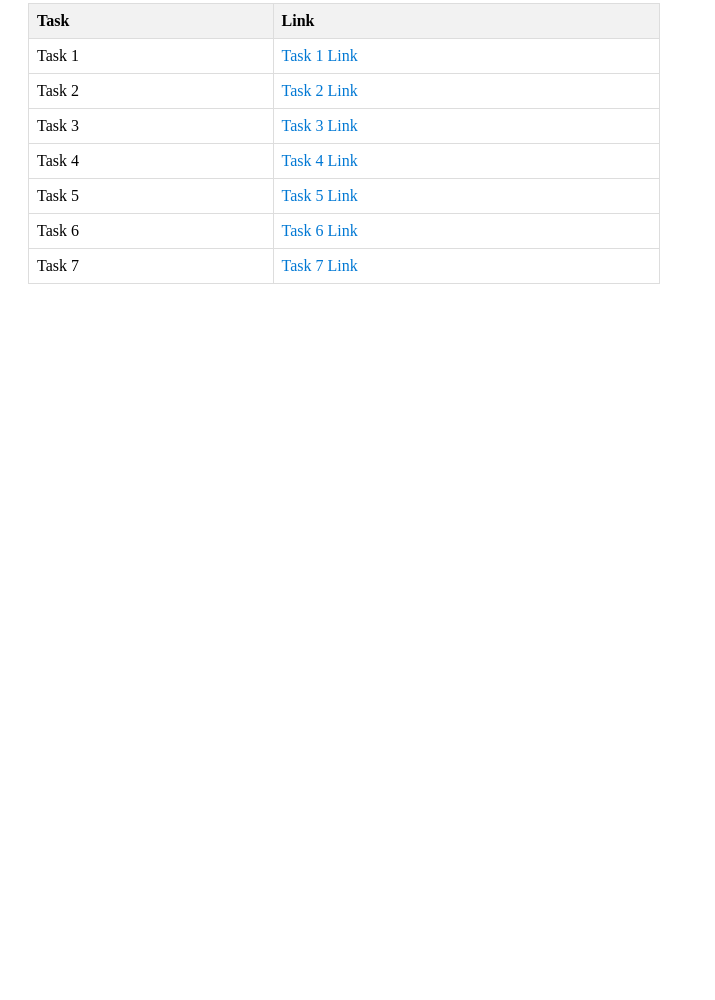
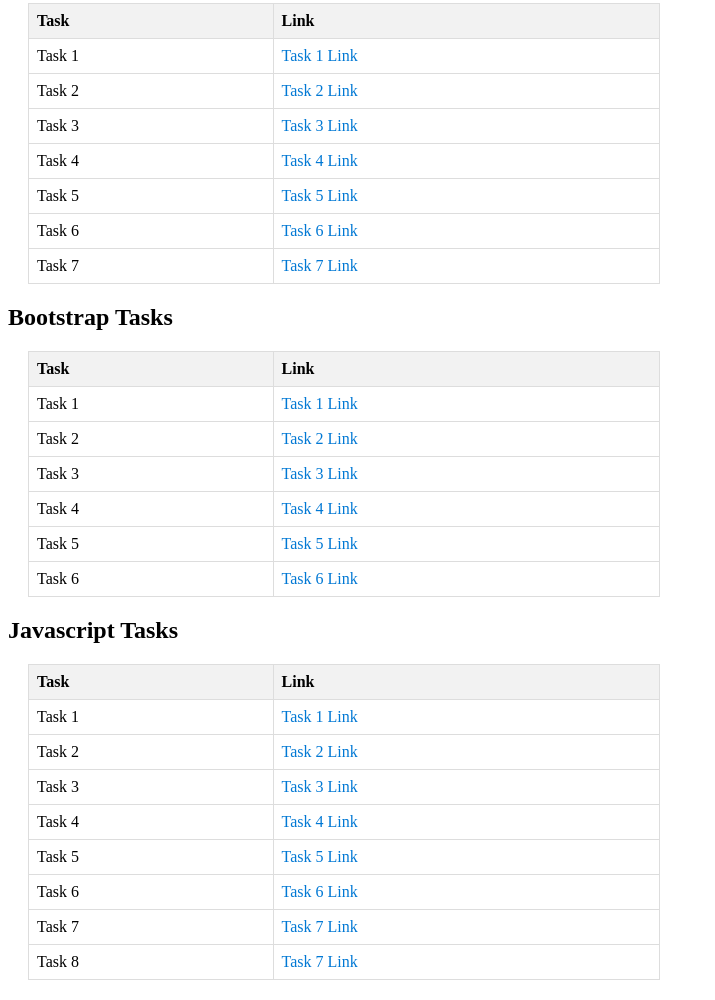
Before and after one commit to RUSHIKESHREDDY33/Mern_ethnus-internship, a plain HTML site: page index.html in a window 1280 px wide. Shown: the part 342-1342 px from the top of the page, without its empty margins (0-715 px from the left). Before the commit the page ends 800 px from the top, so only its background shows below. Drawn offline with Linux system fonts and the light colour scheme.

Commit message:
Update index.html

```diff
--- a/index.html
+++ b/index.html
@@ -104,5 +104,83 @@
             </tr>
         </tbody>
     </table>
+<h2>Bootstrap Tasks</h2>
+    <table>
+        <thead>
+            <tr>
+                <th>Task</th>
+                <th>Link</th>
+            </tr>
+        </thead>
+        <tbody>
+            <tr>
+                <td>Task 1</td>
+                <td><a href="https://github.com/RUSHIKESHREDDY33/Mern_ethnus-internship/blob/main/bootstrap/bootstrap1.html">Task 1 Link</a></td>
+            </tr>
+            <tr>
+                <td>Task 2</td>
+                <td><a href="https://github.com/RUSHIKESHREDDY33/Mern_ethnus-internship/blob/main/bootstrap/bootstrap2.html">Task 2 Link</a></td>
+            </tr>
+            <tr>
+                <td>Task 3</td>
+                <td><a href="https://github.com/RUSHIKESHREDDY33/Mern_ethnus-internship/blob/main/bootstrap/bootstrap3.html">Task 3 Link</a></td>
+            </tr>
+            <tr>
+                <td>Task 4</td>
+                <td><a href="https://github.com/RUSHIKESHREDDY33/Mern_ethnus-internship/blob/main/bootstrap/bootstrap4.html">Task 4 Link</a></td>
+            </tr>
+            <tr>
+                <td>Task 5</td>
+                <td><a href="https://github.com/RUSHIKESHREDDY33/Mern_ethnus-internship/blob/main/bootstrap/bootstrap5.html">Task 5 Link</a></td>
+            </tr>
+            <tr>
+                <td>Task 6</td>
+                <td><a href="https://github.com/RUSHIKESHREDDY33/Mern_ethnus-internship/blob/main/bootstrap/bootstrap6.html">Task 6 Link</a></td>
+            </tr>
+        </tbody>
+    </table>
+<h2>Javascript Tasks</h2>
+    <table>
+        <thead>
+            <tr>
+                <th>Task</th>
+                <th>Link</th>
+            </tr>
+        </thead>
+        <tbody>
+            <tr>
+                <td>Task 1</td>
+                <td><a href="https://github.com/RUSHIKESHREDDY33/Mern_ethnus-internship/blob/main/javascript/javascript1.html">Task 1 Link</a></td>
+            </tr>
+            <tr>
+                <td>Task 2</td>
+                <td><a href="https://github.com/RUSHIKESHREDDY33/Mern_ethnus-internship/blob/main/javascript/javascript2.html">Task 2 Link</a></td>
+            </tr>
+            <tr>
+                <td>Task 3</td>
+                <td><a href="https://github.com/RUSHIKESHREDDY33/Mern_ethnus-internship/blob/main/javascript/javascript3.html">Task 3 Link</a></td>
+            </tr>
+            <tr>
+                <td>Task 4</td>
+                <td><a href="https://github.com/RUSHIKESHREDDY33/Mern_ethnus-internship/blob/main/javascript/javascript4.html">Task 4 Link</a></td>
+            </tr>
+            <tr>
+                <td>Task 5</td>
+                <td><a href="https://github.com/RUSHIKESHREDDY33/Mern_ethnus-internship/blob/main/javascript/javascript5.html">Task 5 Link</a></td>
+            </tr>
+            <tr>
+                <td>Task 6</td>
+                <td><a href="https://github.com/RUSHIKESHREDDY33/Mern_ethnus-internship/blob/main/javascript/javascript6.html">Task 6 Link</a></td>
+            </tr>
+            <tr>
+                <td>Task 7</td>
+                <td><a href="https://github.com/RUSHIKESHREDDY33/Mern_ethnus-internship/blob/main/javascript/javascript7.html">Task 7 Link</a></td>
+            </tr>
+             <tr>
+                <td>Task 8</td>
+                <td><a href="https://github.com/RUSHIKESHREDDY33/Mern_ethnus-internship/blob/main/javascript/javascript8.html">Task 7 Link</a></td>
+            </tr>
+        </tbody>
+    </table>
 </body>
 </html>
```
